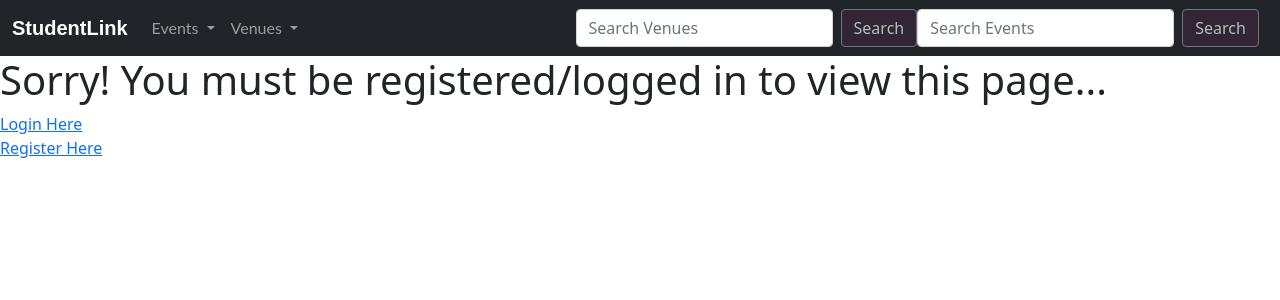
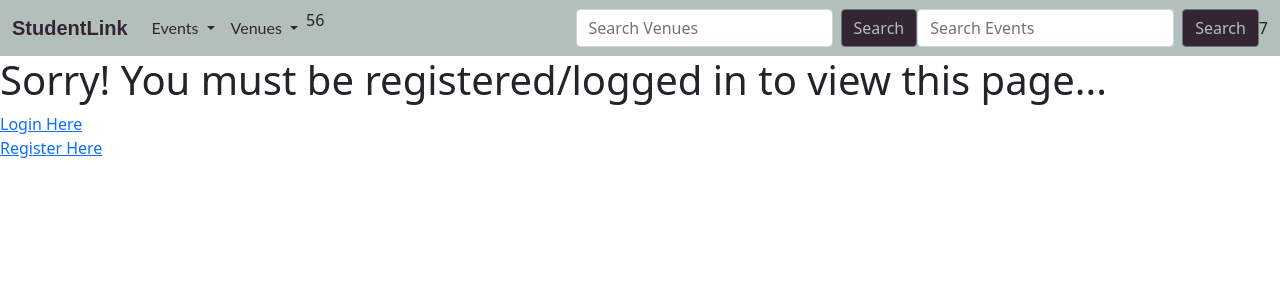
Before and after one commit to hubkinza/Hackathon_django, a Django app: page /add_event in a window 1280 px wide. Shown: the top 300 px of the page. Run offline with Django 4.2, Linux system fonts and the light colour scheme.

Commit message:
Fixed css styling

```diff
--- a/templates/base.html
+++ b/templates/base.html
@@ -15,7 +15,7 @@
 </head>
 
 <body>
-    <nav class="navbar navbar-expand-lg navbar-dark bg-dark">
+    <nav class="navbar navbar-expand-lg">
         <div class="container-fluid">
           <a class="navbar-brand" href="{% url 'index' %}">StudentLink</a>
           <button class="navbar-toggler" type="button" data-bs-toggle="collapse" data-bs-target="#navbarSupportedContent" aria-controls="navbarSupportedContent" aria-expanded="false" aria-label="Toggle navigation">
```
